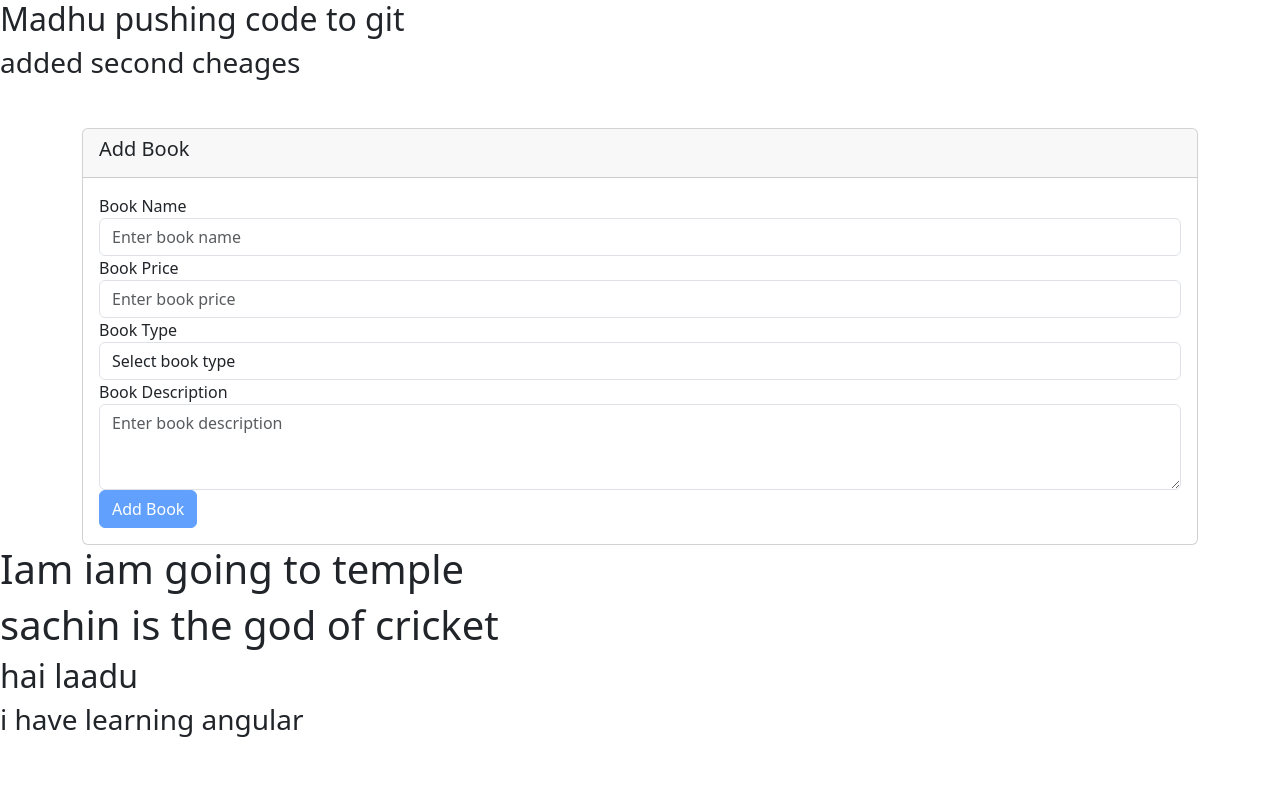
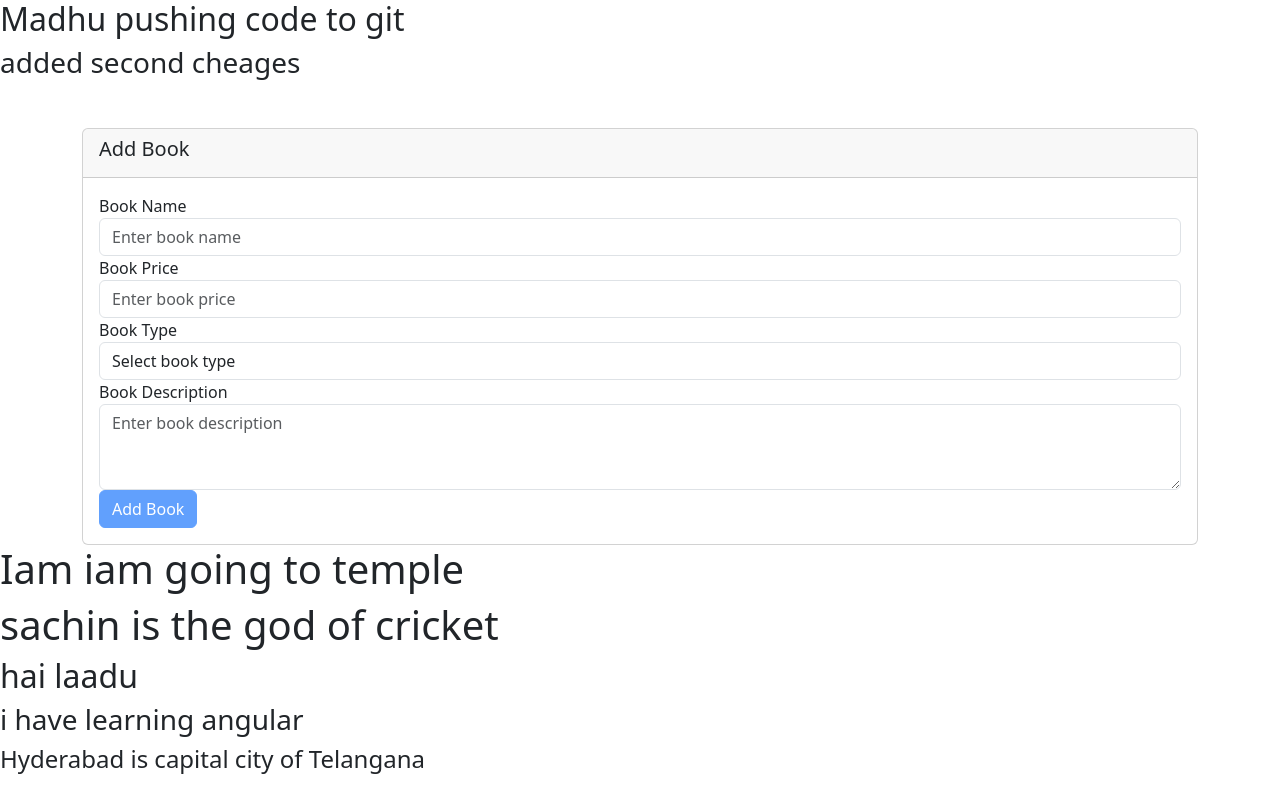
Before and after one commit to Pandukumar9/jsonserver_angular, an Angular app: page / in a window 1280 px wide. Built offline with nearby package versions, Linux system fonts and the light colour scheme; no server answers.

Commit message:
add some chages hyderabad

```diff
--- a/src/app/app.component.html
+++ b/src/app/app.component.html
@@ -7,3 +7,5 @@
 <h2>hai laadu</h2>
 
 <h3>i have learning angular</h3>
+
+<h4>Hyderabad is capital city of Telangana</h4>
```
